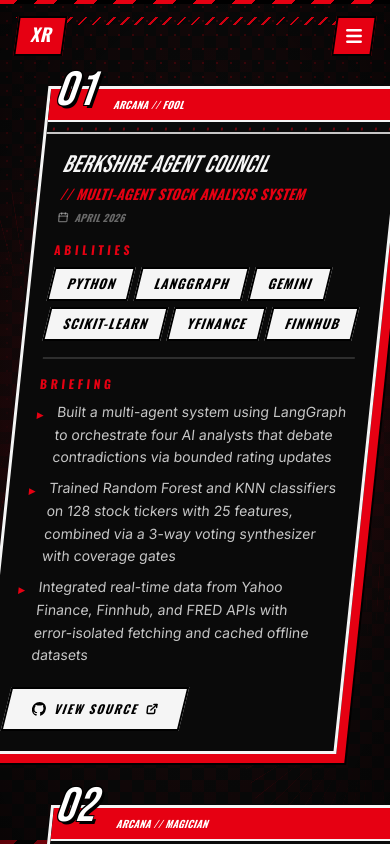
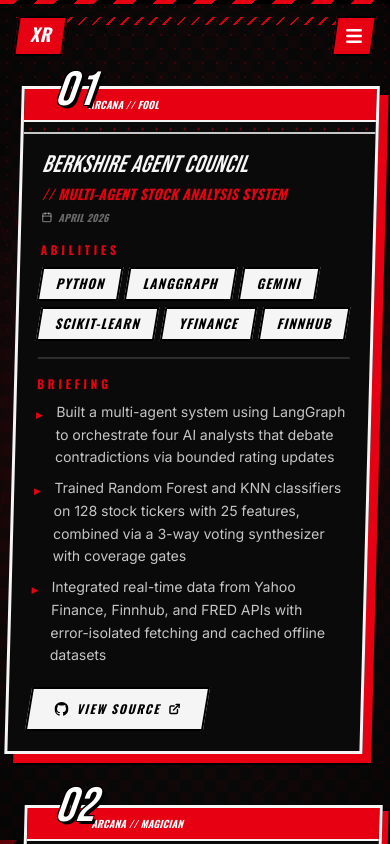
Before and after one commit to XavierRHMN/XavierRHMN.github.io, a Next.js app: page / in a window 390 px wide. In both pictures the pointer is over the element 194 px from the left and 3419 px from the top of the page. Shown: the part 2997-3841 px from the top of the page. Built offline with nearby package versions, Linux system fonts and the light colour scheme.

Commit message:
fix: Made the skew on phone and tablet not clip

```diff
--- a/app/globals.css
+++ b/app/globals.css
@@ -104,12 +104,33 @@
 }
 
 /* Parallelogram-shaped panel — outer skew (no content counter-skew) */
+/* Skew ramps up with viewport width so wide single-column panels don't clip */
 .p5-panel-skew {
-  transform: skewX(-6deg) !important;
+  transform: skewX(-1.5deg) !important;
 }
 
 .p5-panel-skew.p5-panel-hover:hover {
-  transform: skewX(-6deg) translate(-3px, -3px) !important;
+  transform: skewX(-1.5deg) translate(-3px, -3px) !important;
+}
+
+@media (min-width: 640px) {
+  .p5-panel-skew {
+    transform: skewX(-3deg) !important;
+  }
+
+  .p5-panel-skew.p5-panel-hover:hover {
+    transform: skewX(-3deg) translate(-3px, -3px) !important;
+  }
+}
+
+@media (min-width: 1024px) {
+  .p5-panel-skew {
+    transform: skewX(-6deg) !important;
+  }
+
+  .p5-panel-skew.p5-panel-hover:hover {
+    transform: skewX(-6deg) translate(-3px, -3px) !important;
+  }
 }
 
 .p5-panel-red {
```
